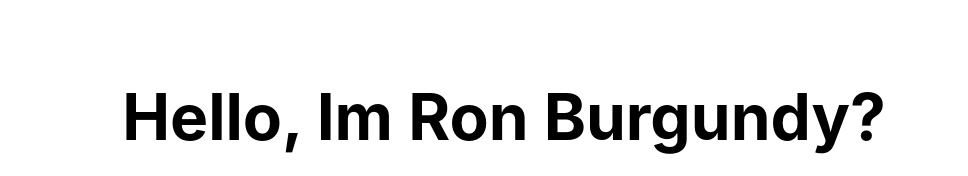
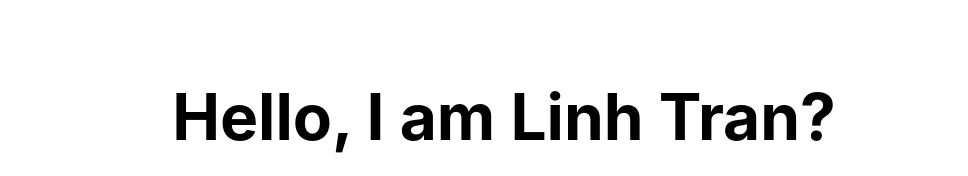
Before and after one commit to CollegeDropouts/main, a Next.js app in the folder website-template/: page /ronBurgundy in a window 1280 px wide. Shown: the top 176 px of the page, without its empty margins (136-1104 px from the left). Built offline with nearby package versions, Linux system fonts and the light colour scheme; grey boxes are pictures that could not be loaded.

Commit message:
Update ronBurgundy.js

```diff
--- a/website-template/src/pages/ronBurgundy.js
+++ b/website-template/src/pages/ronBurgundy.js
@@ -6,7 +6,7 @@ export default function examplePage() {
 
         <main>
           <div className='underline'>
-            <h1 className='title'>Hello, Im Ron Burgundy?</h1>
+            <h1 className='title'>Hello, I am Linh Tran?</h1>
           </div>
           <img
             className='pic'
```
